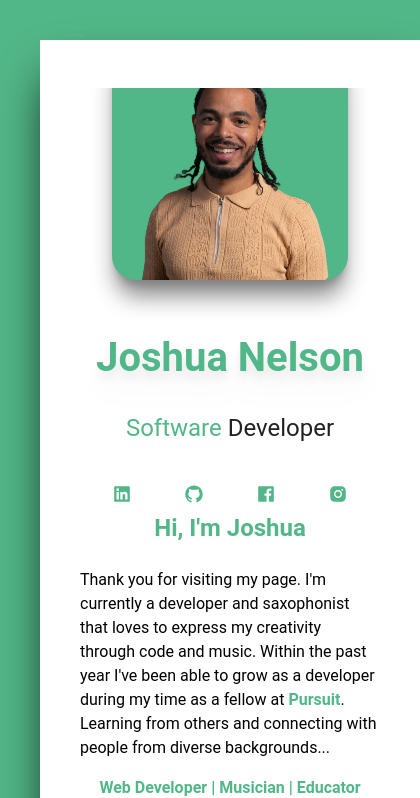
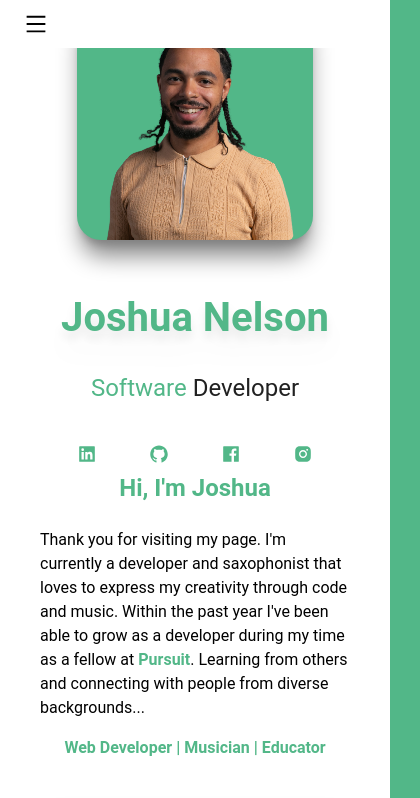
Before and after one commit to joshuanelsondev/portfolio, a React (Vite) app: page / in a window 390 px wide. Shown: the top 798 px of the page, 420 px wide, since content can reach past the window. Built offline with nearby package versions, Linux system fonts and the light colour scheme.

Commit message:
Edit hamburger menu for larger screen sizes

```diff
--- a/index.html
+++ b/index.html
@@ -6,7 +6,7 @@
     <meta name="viewport" content="width=device-width, initial-scale=1.0" />
     <title>Joshua Nelson</title>
   </head>
-  <body class="h-full w-full p-10 xl:px-20 2xl:px-40 bg-primary bg-fixed  font-sans overscroll-none">
+  <body class="h-full w-full min-w-fit md:p-10 xl:px-20 2xl:px-40 bg-primary bg-fixed  font-sans overscroll-none relative">
     <div id="root" class="bg-white rounded-3xl shadow-2xl shadow-black dark:bg-dark dark:bg-fixed min-w-fit" ></div>
     <script type="module" src="/src/main.jsx"></script>
   </body>
--- a/src/Components/Nav.jsx
+++ b/src/Components/Nav.jsx
@@ -37,7 +37,7 @@ export default function Nav({ handleThemeChange }) {
     <div>
       {/* Nav bar Container */}
       <div
-        className={`hidden lg:flex flex-col fixed top-[30%] pl-4 gap-12 sm:ml-4 z-40`}
+        className={`hidden md:flex flex-col fixed top-[30%] pl-4 gap-12 sm:ml-4 z-40`}
       >
         {/* Loop through the nav buttons */}
         {navIcons.map((button) => {
@@ -85,15 +85,15 @@ export default function Nav({ handleThemeChange }) {
 
       {/* Hamburger Menu */}
       <div
-        className={`fixed h-12 w-full z-50 ${
+        className={`fixed md:hidden h-12 w-full z-50 top-0 left-0 flex items-center ${
           showNav
             ? "bg-none duration-500 ease-out -translate-x-10 "
             : "bg-white dark:bg-dark ease-in duration-500 "
-        } lg:bg-[transparent] dark:lg:bg-[transparent]`}
+        }`}
       >
         <AiOutlineMenu
           onClick={toggleNav}
-          className={`lg:hidden  fixed text-primary hover:scale-110 cursor-pointer top-4 ${
+          className={`md:hidden text-black hover:scale-110 cursor-pointer ${
             showNav
               ? "duration-500 ease-out -translate-x-10"
               : "ease-in duration-600 translate-x-6"
@@ -101,6 +101,7 @@ export default function Nav({ handleThemeChange }) {
           size={24}
         />
       </div>
+      {/* Smaller screen nav bar */}
       <div
         className={`fixed  -left-20 top-0 bg-primary bg-opacity-90 flex flex-col items-center pt-4 h-full w-10 z-50 lg:hidden ${
           showNav
@@ -115,7 +116,6 @@ export default function Nav({ handleThemeChange }) {
           size={20}
         />
 
-        {/* Smaller screen nav bar */}
         {
           <div className={`grid h-full w-20`}>
             {navIcons.map((button) => {
```
